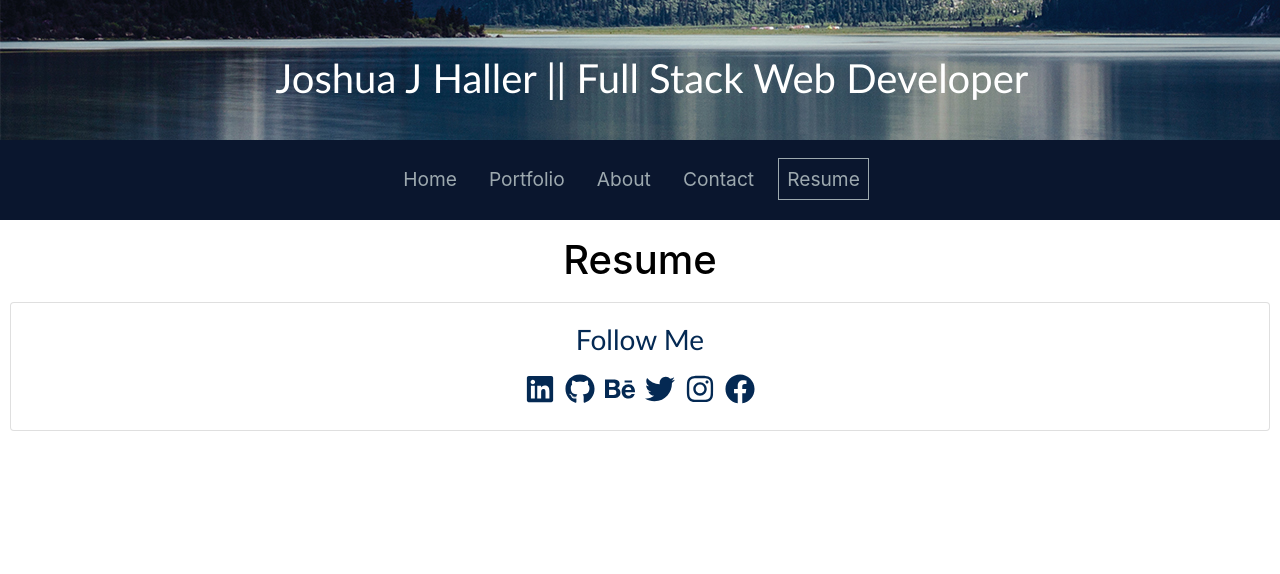
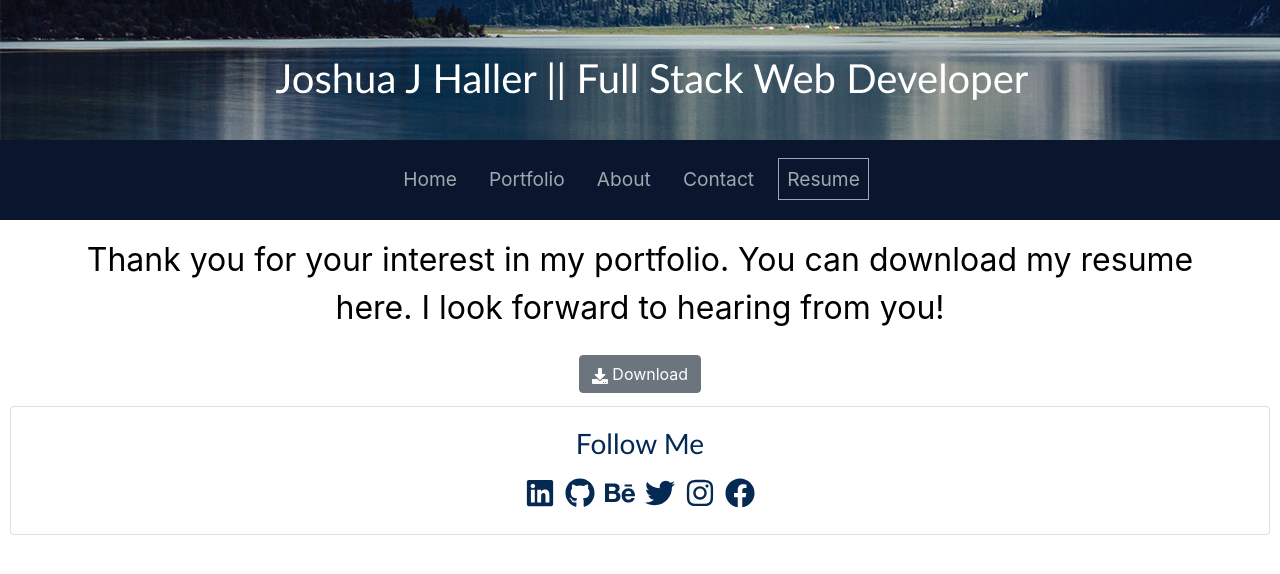
Before and after one commit to JJHPhoto/jjhphoto.github.io, a React (Create React App) app: page /resume in a window 1280 px wide. Shown: the top 574 px of the page. Built offline with nearby package versions, Linux system fonts and the light colour scheme.

Commit message:
Removed unused code and added a download link to my Resume page.

```diff
--- a/src/pages/Contact/index.js
+++ b/src/pages/Contact/index.js
@@ -4,7 +4,6 @@ import { FaEnvelope, FaMobile } from "react-icons/fa";
 export const Contact = () => {
   return (
     <div className="contact">
-      {/* <h2 className="contactTitle"> Contact Me</h2> */}
       <p>
         <FaEnvelope /> info@joshuajhaller.com
       </p>
--- a/src/pages/Home/Home.css
+++ /dev/null
@@ -1,4 +0,0 @@
-/* .container {
-  background-color: #3f2a59;
-  color: white;
-} */
--- a/src/pages/Home/index.js
+++ b/src/pages/Home/index.js
@@ -3,7 +3,6 @@ import React from "react";
 export const Home = () => {
   return (
     <div className="container">
-      {/* <h1> Home</h1> */}
       <p>
         Welcome! I hope that you will take the time to check out my portfolio,
         learn a bit more about me and download my resume. If you like my work,
--- a/src/pages/Portfolio/index.js
+++ b/src/pages/Portfolio/index.js
@@ -2,8 +2,6 @@ import React from "react";
 import Project from "../../components/Project";
 import Wrapper from "../../components/Wrapper";
 import projects from "../../components/projects";
-
-//function component to spread data from json file. look at .map
 
 export const Portfolio = () => {
   return (
--- a/src/pages/Resume/index.js
+++ b/src/pages/Resume/index.js
@@ -1,9 +1,20 @@
 import React from "react";
+import { Button } from "react-bootstrap";
+import { FaDownload } from "react-icons/fa";
 
 export const Resume = () => {
   return (
-    <div>
-      <h1> Resume</h1>
+    <div className="container">
+      <p>
+        Thank you for your interest in my portfolio. You can download my resume
+        here. I look forward to hearing from you!
+      </p>
+      <Button
+        variant="secondary"
+        href="https://drive.google.com/file/d/1ALT_mq-Xi3VZG6_VWr3jGM-ARKaPtrcJ/view?usp=sharing"
+      >
+        <FaDownload /> Download
+      </Button>{" "}
     </div>
   );
 };
```
Also changed, not shown: src/components/Project/Project.css (+0 -10 lines), src/components/Project/index.js (+0 -10 lines).
